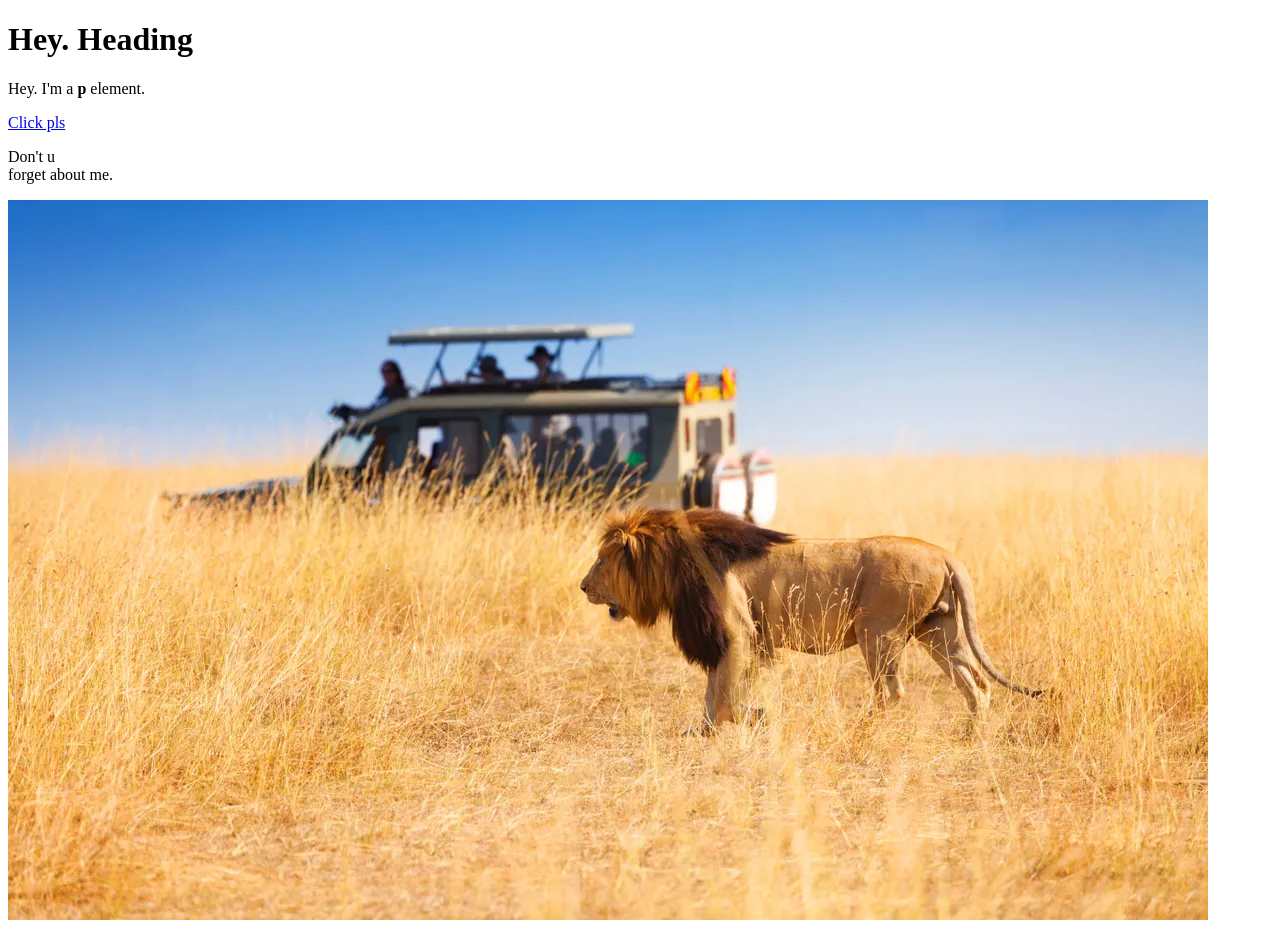
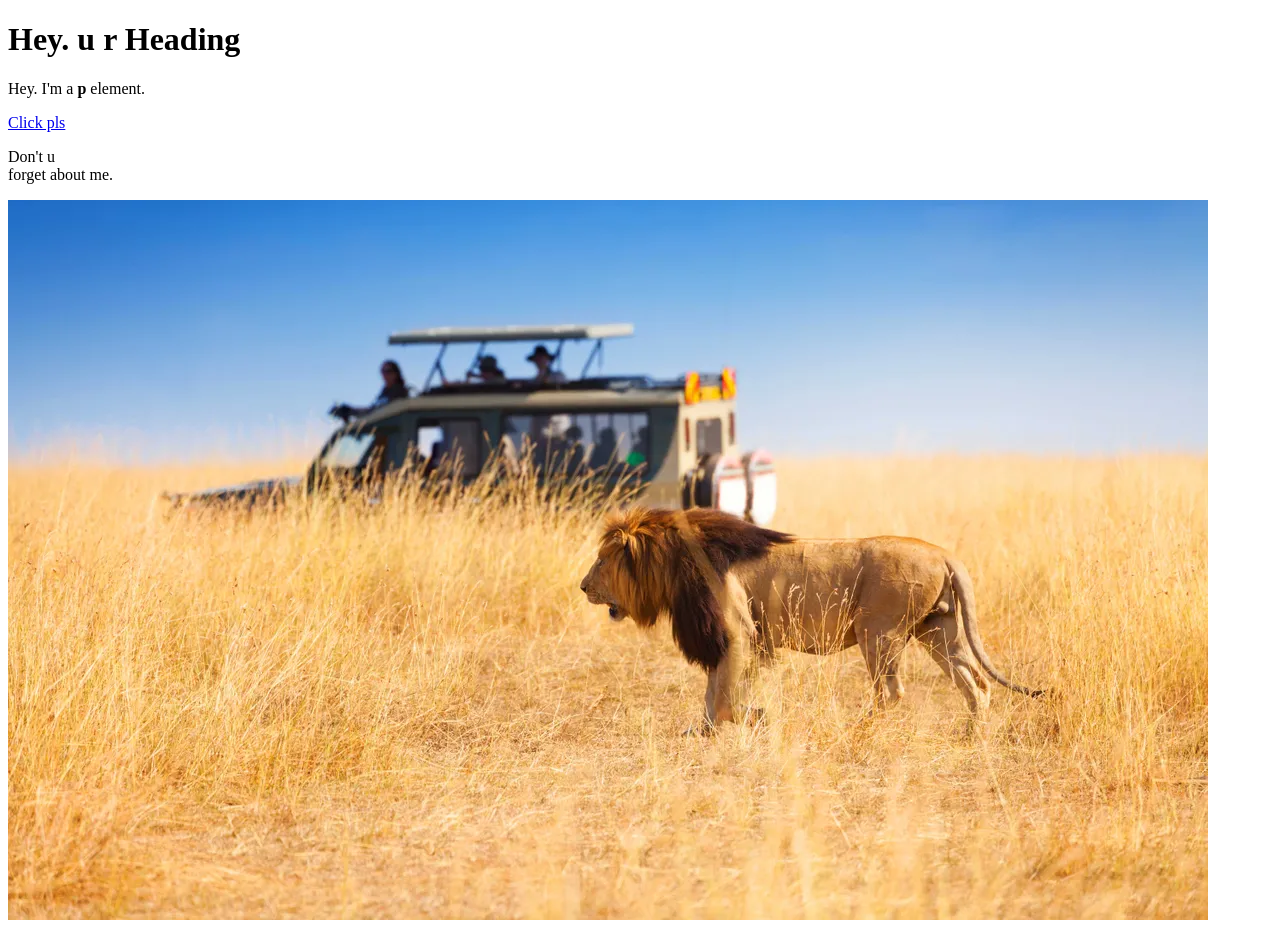
Before and after one commit to astroralph/cartoon-hero, a plain HTML site: page test.html in a window 1280 px wide. Drawn offline with Linux system fonts and the light colour scheme.

Commit message:
added u r

```diff
--- a/test.html
+++ b/test.html
@@ -4,7 +4,7 @@
 	<title>Jungle Boogey</title>
 </head>
 <body>
-	<h1>Hey. Heading</h1>
+	<h1>Hey. u r Heading</h1>
 	<p>Hey. I'm a <b>p</b> element.</p>
 	<a href="https://google.com" target="_blank" title="Au Revoir">Click pls</a>
 	<p>Don't u <br>
```
